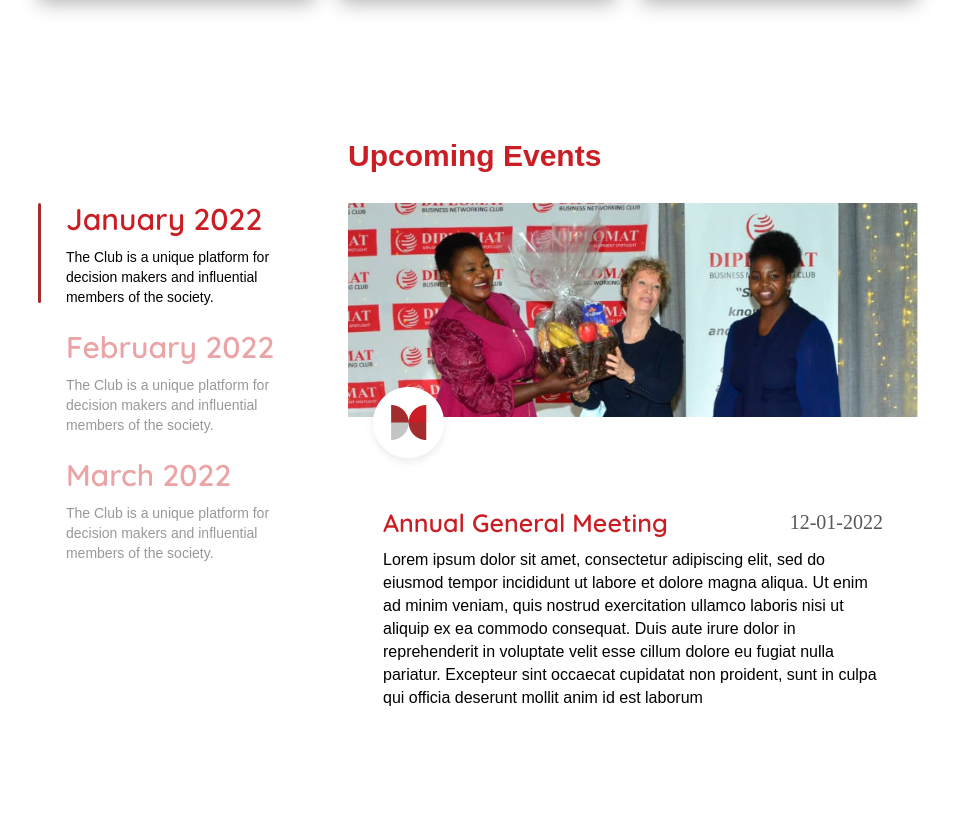
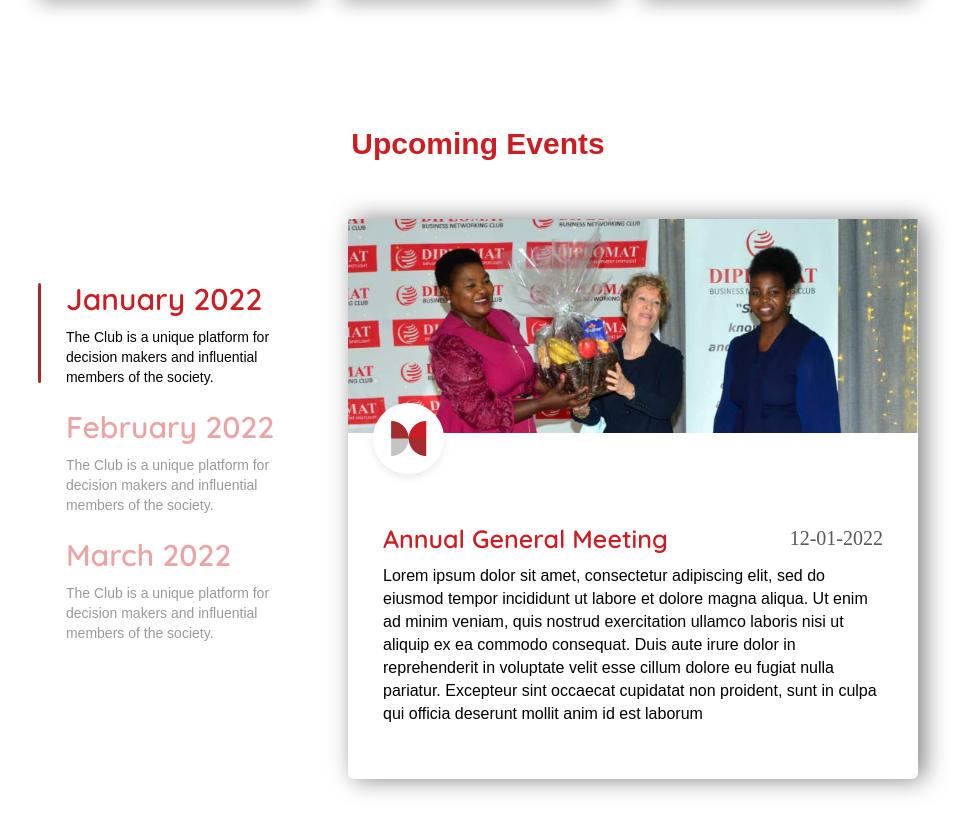
Before and after one commit to DrRichadams/dbn-web, a React (Create React App) app: page / in a window 1280 px wide. Shown: the part 1930-2763 px from the top of the page, without its empty margins (162-1132 px from the left). Before the commit the page ends 2719 px from the top, so only its background shows below. Built offline with nearby package versions, Linux system fonts and the light colour scheme; a web font is replaced by a local one.

Commit message:
Fixing dsign error in events component

```diff
--- a/src/components/features/landingPage/UpcomingEvents.js
+++ b/src/components/features/landingPage/UpcomingEvents.js
@@ -28,6 +28,8 @@ const UpcomingEvents = () => {
         },
     ])
     return (
+        <>
+        <div className="uerTitle">Upcoming Events</div>
         <div className="upcoming_events_container">
             <div className="upEventsLeft">
                 {
@@ -52,7 +54,6 @@ const UpcomingEvents = () => {
                 }
             </div>
             <div className="upEventsRight">
-                <div className="uerTitle">Upcoming Events</div>
                 <div className="uer_mid_box">
                     <div className="uer_imgs_box">
                         <img src={ueBanner} className="uer_big_img" />
@@ -71,6 +72,7 @@ const UpcomingEvents = () => {
                 <div className="uer_dots"></div>
             </div>
         </div>
+        </>
     )
 }
 
--- a/src/stylesFolder/upcoming_events_home.css
+++ b/src/stylesFolder/upcoming_events_home.css
@@ -13,6 +13,8 @@
 }
 .upEventsRight {
     grid-column: span 2;
+    box-shadow: 6px 0 24px rgba(0, 0, 0, 0.5);
+    border-radius: 6px;
 }
 
 .uEventBox {
@@ -73,7 +75,8 @@
     font-size: 30px;
     color: #CB1E24;
     margin-bottom: 30px;
-
+    padding: 8px;
+    text-align: center;
 }
 
 .uer_title_texts {
@@ -112,6 +115,7 @@
 .uer_title_story {
     font-family: sans-serif;
     line-height: 23px;
+    margin-bottom: 18px;
 }
 
 .uer_texts {
```
